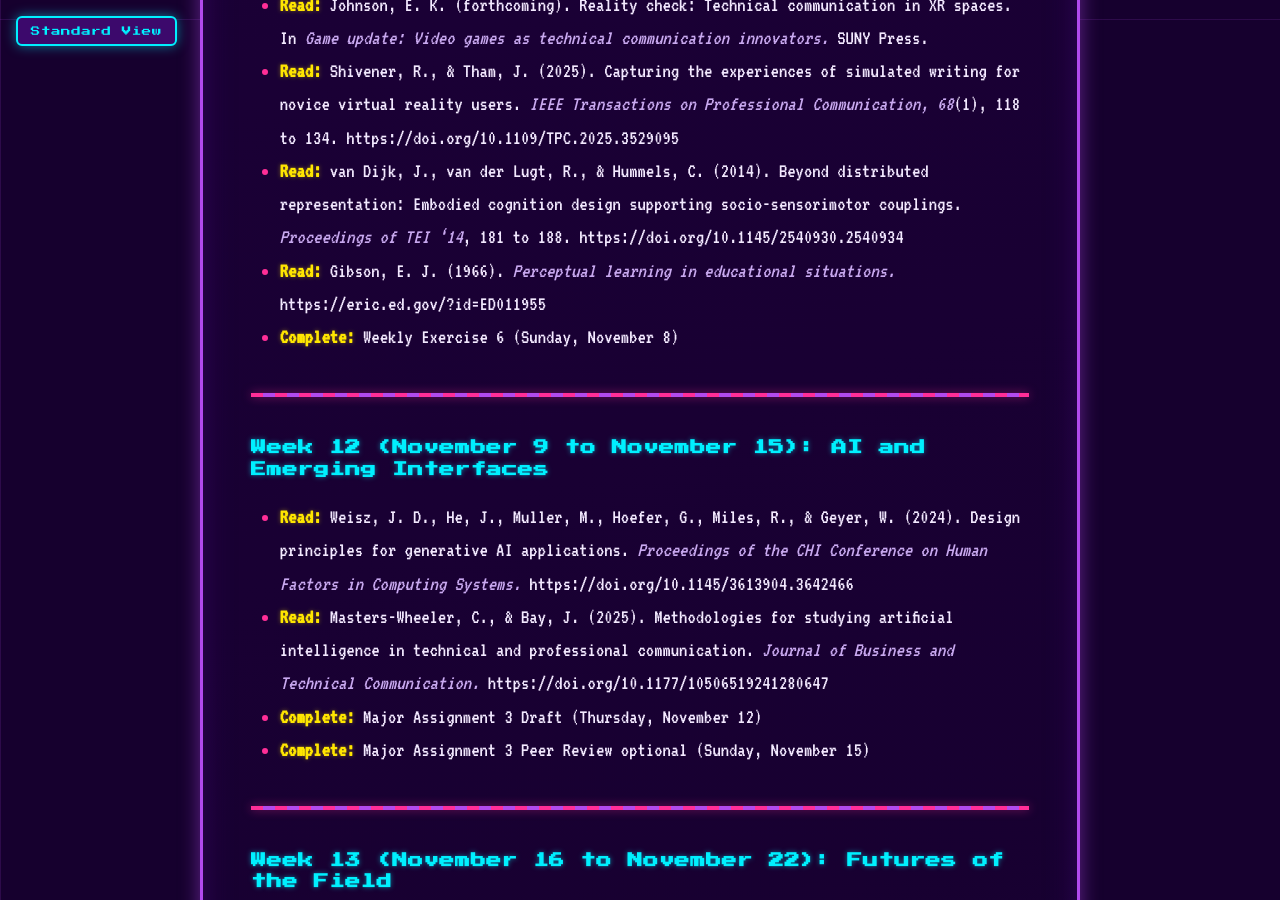
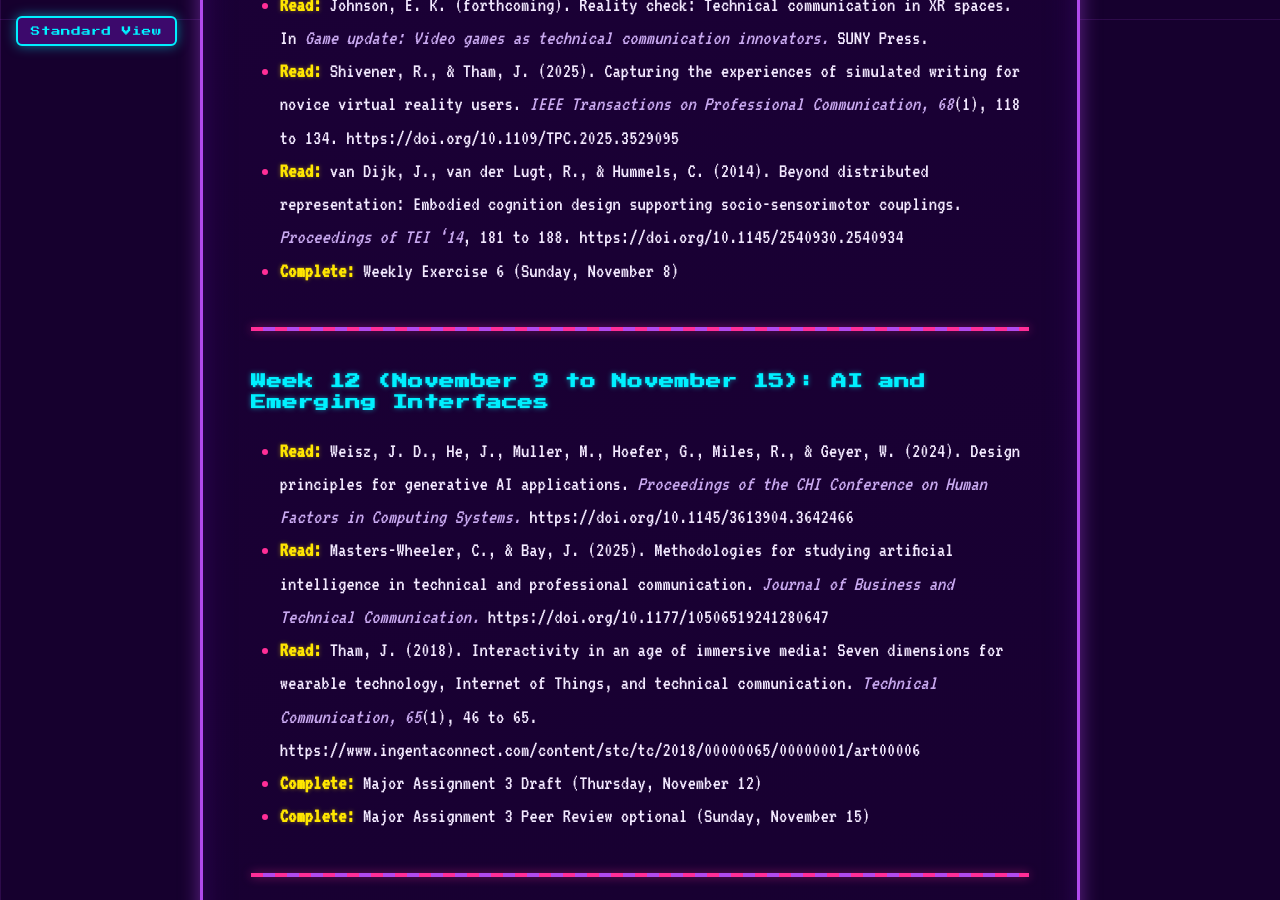
Before and after one commit to ekjphd/TCandGames, a Jekyll site: the page built from index.md, in a window 1280 px wide and 900 px high, scrolled down 4481 px. Built offline with Jekyll 4.4.1, drawn with Linux system fonts in a browser that asks for light colours; our own code applies the rules of GitHub Pages for plain Markdown files.

Commit message:
Swap Gibson out of Week 11; add Tham (2018) immersive media to Week 12
Week 11 stays at three XR readings. Week 12 gains Tham, Interactivity
in an age of immersive media (Technical Communication 65.1), covering
the emerging-interfaces half of the AI week.

Co-Authored-By: Claude Fable 5 <noreply@anthropic.com>

```diff
--- a/index.md
+++ b/index.md
@@ -103,7 +103,6 @@
 - **Read:** Johnson, E. K. (forthcoming). Reality check: Technical communication in XR spaces. In *Game update: Video games as technical communication innovators.* SUNY Press.
 - **Read:** Shivener, R., & Tham, J. (2025). Capturing the experiences of simulated writing for novice virtual reality users. *IEEE Transactions on Professional Communication, 68*(1), 118 to 134. https://doi.org/10.1109/TPC.2025.3529095
 - **Read:** van Dijk, J., van der Lugt, R., & Hummels, C. (2014). Beyond distributed representation: Embodied cognition design supporting socio-sensorimotor couplings. *Proceedings of TEI '14*, 181 to 188. https://doi.org/10.1145/2540930.2540934
-- **Read:** Gibson, E. J. (1966). *Perceptual learning in educational situations.* https://eric.ed.gov/?id=ED011955
 - **Complete:** Weekly Exercise 6 (Sunday, November 8)
 
 ---
@@ -112,6 +111,7 @@
 
 - **Read:** Weisz, J. D., He, J., Muller, M., Hoefer, G., Miles, R., & Geyer, W. (2024). Design principles for generative AI applications. *Proceedings of the CHI Conference on Human Factors in Computing Systems.* https://doi.org/10.1145/3613904.3642466
 - **Read:** Masters-Wheeler, C., & Bay, J. (2025). Methodologies for studying artificial intelligence in technical and professional communication. *Journal of Business and Technical Communication.* https://doi.org/10.1177/10506519241280647
+- **Read:** Tham, J. (2018). Interactivity in an age of immersive media: Seven dimensions for wearable technology, Internet of Things, and technical communication. *Technical Communication, 65*(1), 46 to 65. https://www.ingentaconnect.com/content/stc/tc/2018/00000065/00000001/art00006
 - **Complete:** Major Assignment 3 Draft (Thursday, November 12)
 - **Complete:** Major Assignment 3 Peer Review optional (Sunday, November 15)
 
```
